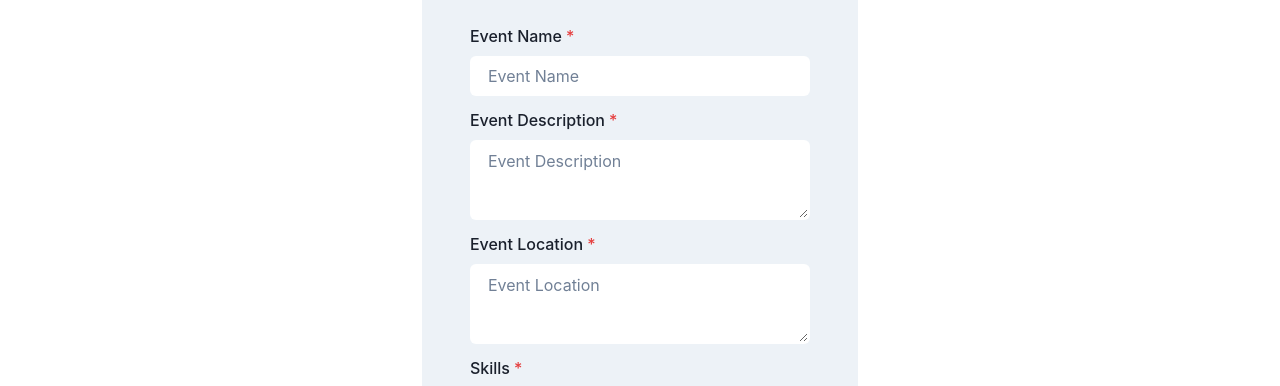
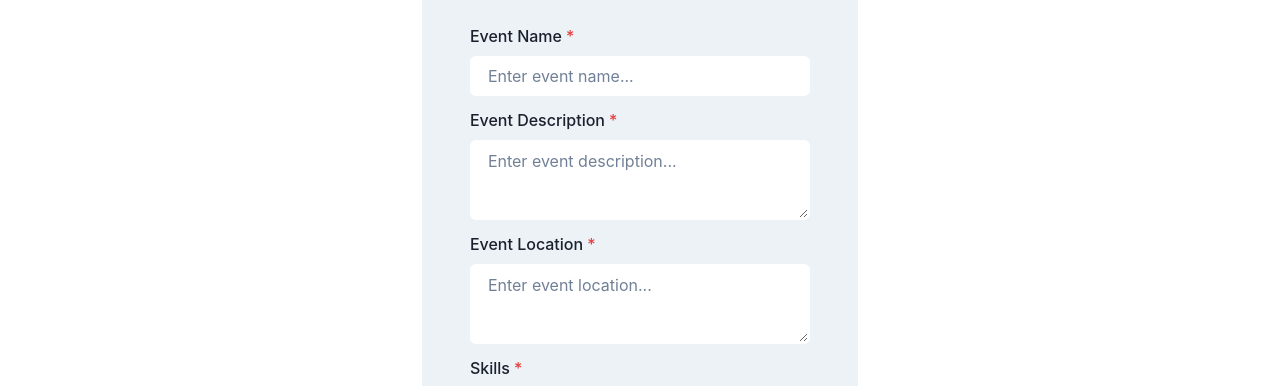
Before and after one commit to ka-rl/group32project, a React (Vite) app in the folder frontend/: page /event in a window 1280 px wide. Shown: the part 165-551 px from the top of the page. Built offline with nearby package versions, Linux system fonts and the light colour scheme.

Commit message:
Edited Placeholders

```diff
--- a/frontend/src/pages/Event.jsx
+++ b/frontend/src/pages/Event.jsx
@@ -49,7 +49,7 @@ const Event = () => {
           <FormLabel>Event Name</FormLabel>
           <Input
 
-              placeholder="Event Name"
+              placeholder="Enter event name..."
               type="text"
               variant="filled"
               background="white"
@@ -59,7 +59,7 @@ const Event = () => {
       <FormControl isRequired mb={3}>
         <FormLabel>Event Description</FormLabel>
         <Textarea
-          placeholder="Event Description"
+          placeholder="Enter event description..."
           variant="filled"
           background="white"
         />
@@ -68,7 +68,7 @@ const Event = () => {
         <FormControl isRequired mb={3}>
           <FormLabel>Event Location</FormLabel>
           <Textarea
-            placeholder="Event Location"
+            placeholder="Enter event location..."
             variant="filled"
             background="white"
           />
```
